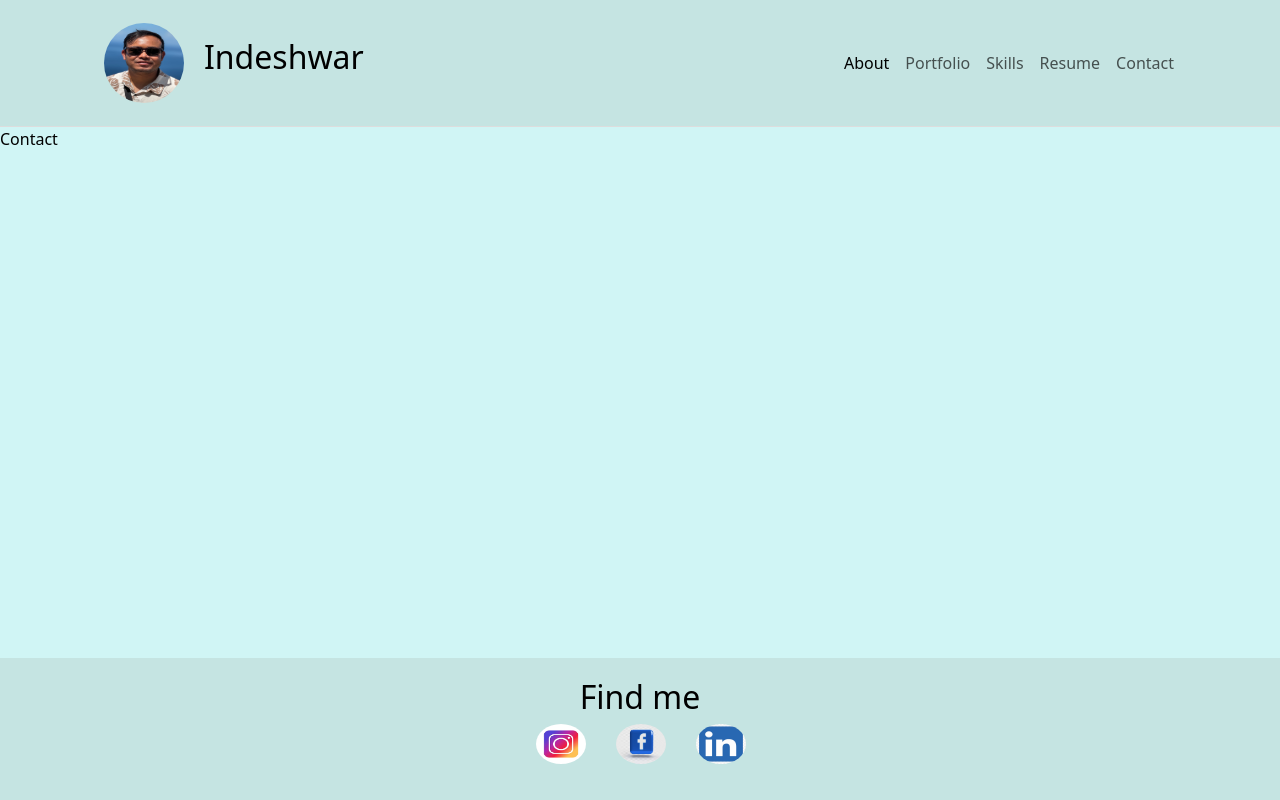
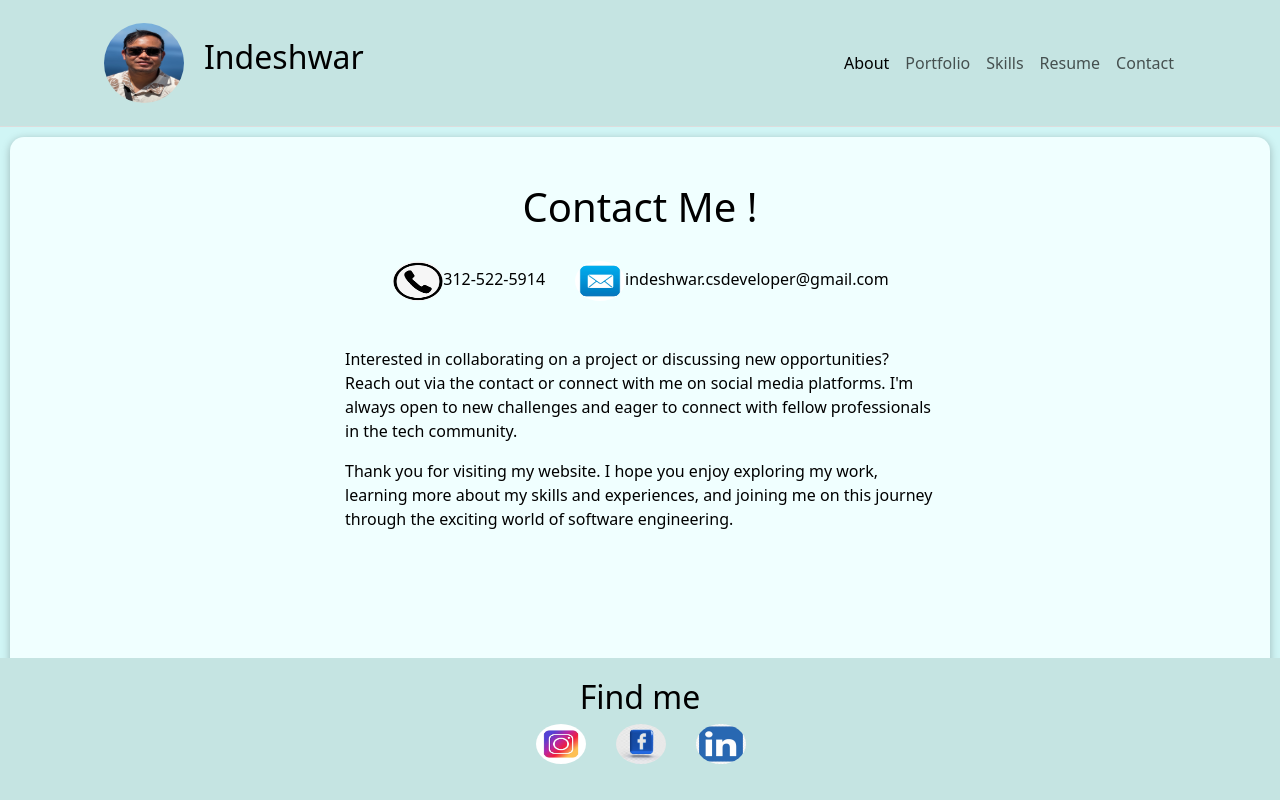
Before and after one commit to Indeshwar/Inde-profile, a React (Create React App) app: page /contact in a window 1280 px wide. Built offline with nearby package versions, Linux system fonts and the light colour scheme.

Commit message:
Add contact information Contact component

```diff
--- a/src/components/Contact.js
+++ b/src/components/Contact.js
@@ -1,9 +1,54 @@
-import React from 'react'
-
+import React from "react";
+import Card from "./UI/Card";
+import contact from "../images/contact.jpeg";
+import email from "../images/email.webp";
+import "./style.css";
 function Contact() {
   return (
-    <div>Contact</div>
-  )
+    <Card>
+      <div className="container-fluid">
+        <div className="row">
+          <div className="col-lg-6 col-sm-12 m-auto">
+            <h1 className="title">Contact Me !</h1>
+            <div>
+              <ul className="title-content">
+                <li>
+                  <img
+                    src={contact}
+                    alt="contanct"
+                    className="social-media-frame"
+                  />
+                  312-522-5914
+                </li>
+                <li>
+                  <img src={email} alt="email" className="social-media-frame" />
+                  indeshwar.csdeveloper@gmail.com
+                </li>
+              </ul>
+            </div>
+
+            <div>
+              <p>
+                Interested in collaborating on a project or discussing new
+                opportunities? Reach out via the contact or connect with me on
+                social media platforms. I'm always open to new challenges and
+                eager to connect with fellow professionals in the tech
+                community.
+              </p>
+            </div>
+            <div>
+              <p>
+                Thank you for visiting my website. I hope you enjoy exploring my
+                work, learning more about my skills and experiences, and joining
+                me on this journey through the exciting world of software
+                engineering.
+              </p>
+            </div>
+          </div>
+        </div>
+      </div>
+    </Card>
+  );
 }
 
-export default Contact
+export default Contact;
```
